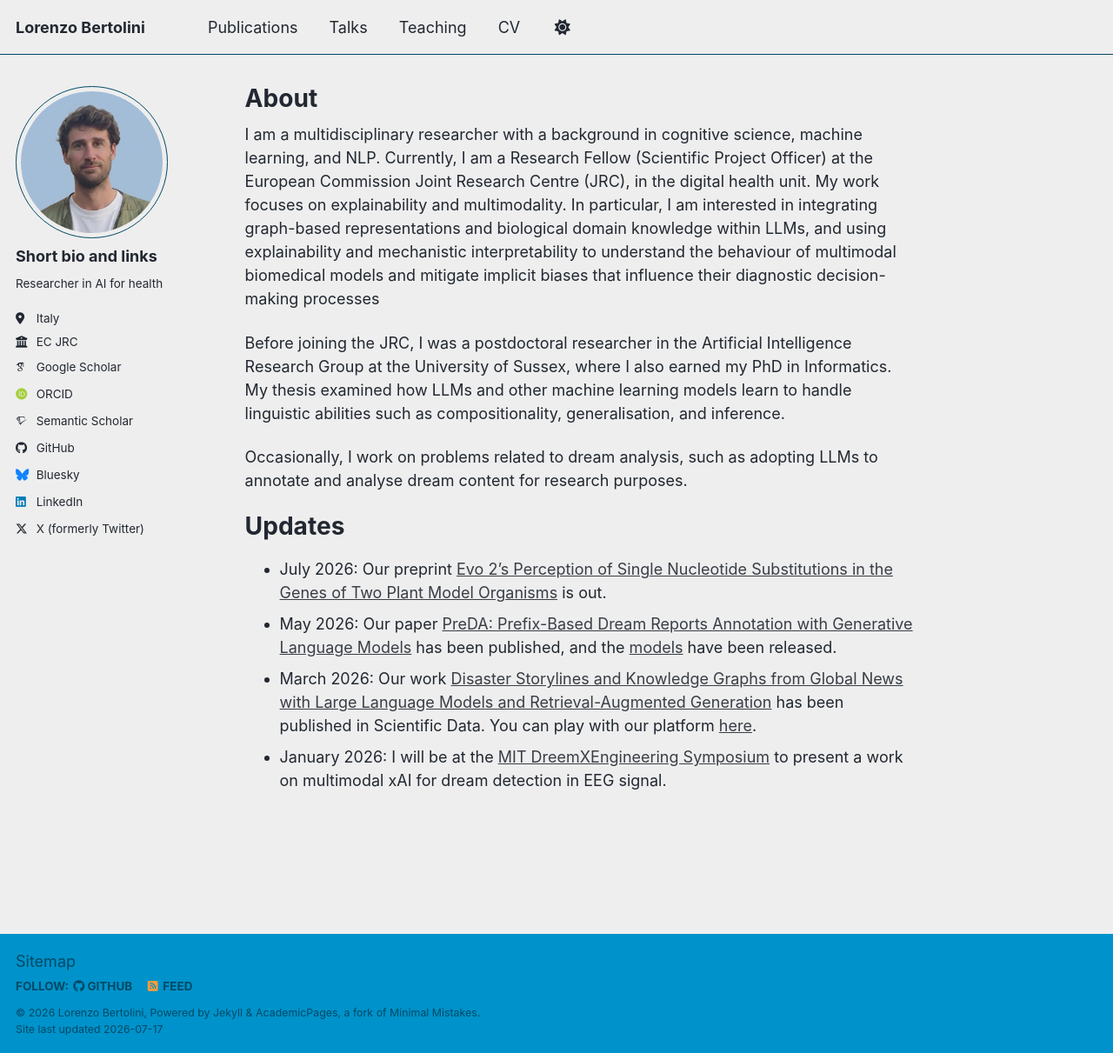
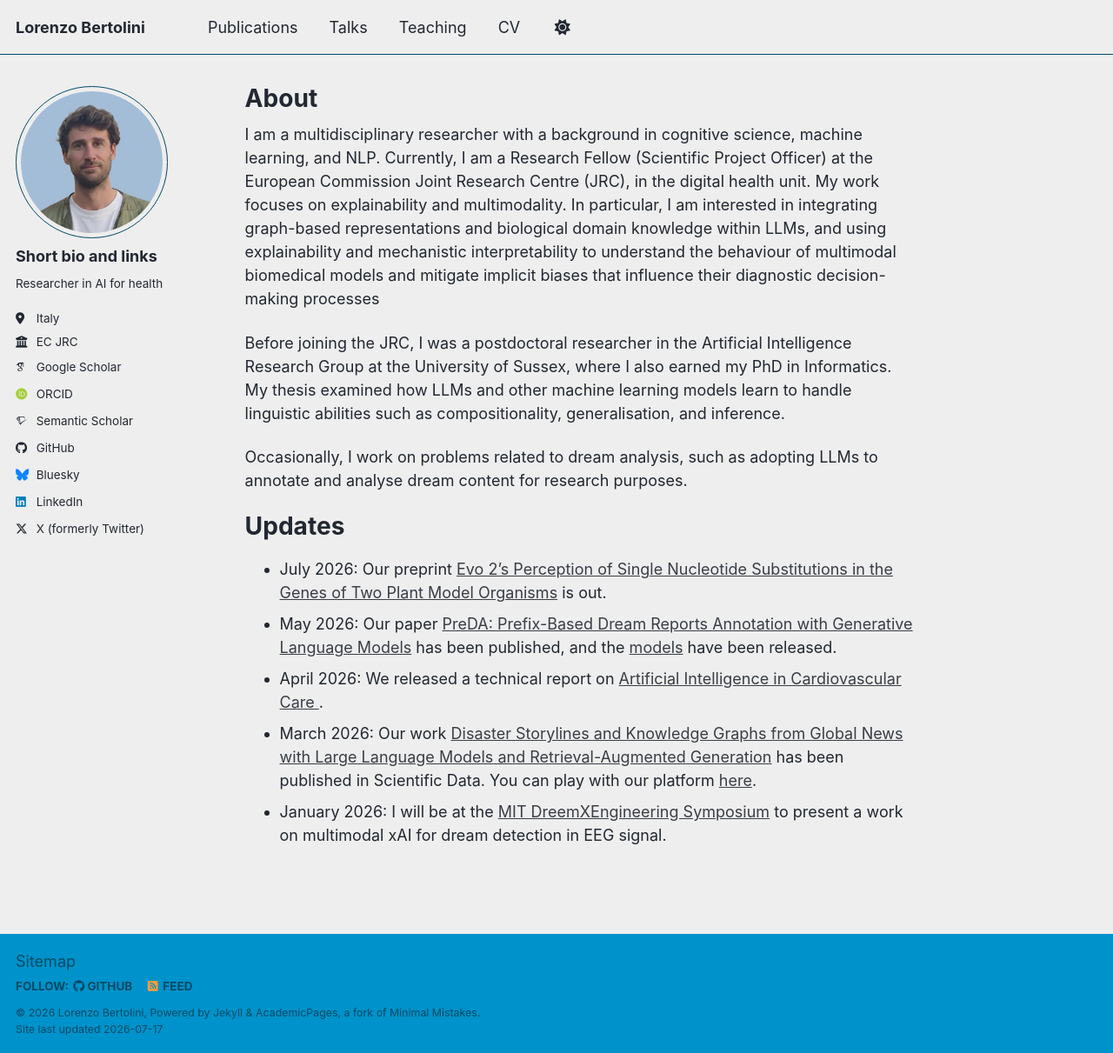
Before and after one commit to lorenzoscottb/lorenzoscottb.github.io, a Jekyll site: the page built from _pages/about.md, in a window 1280 px wide and 1211 px high. Shown: the whole window at 87% size. Built offline with Jekyll 4.4.1, drawn with Linux system fonts in a browser that asks for light colours; some web fonts are replaced; a script bundle is joined from its source files by our own code; library files that are not in the unit come from our copies.

Commit message:
Add April 2026 technical report update to about page

```diff
--- a/_pages/about.md
+++ b/_pages/about.md
@@ -16,5 +16,7 @@ Updates
 ======
 - July 2026: Our preprint [Evo 2's Perception of Single Nucleotide Substitutions in the Genes of Two Plant Model Organisms](https://www.biorxiv.org/content/10.64898/2026.07.01.729829v1.abstract) is out.
 - May 2026: Our paper [PreDA: Prefix-Based Dream Reports Annotation with Generative Language Models](https://link.springer.com/chapter/10.1007/978-3-032-21477-5_13) has been published, and the [models](https://huggingface.co/collections/DReAMy-lib/preda) have been released.
+- April 2026: We released a technical report on [Artificial Intelligence in Cardiovascular Care
+](https://publications.jrc.ec.europa.eu/repository/handle/JRC146049).
 -  March 2026: Our work [Disaster Storylines and Knowledge Graphs from Global News with Large Language Models and Retrieval-Augmented Generation](https://www.nature.com/articles/s41597-026-07036-2) has been published in Scientific Data. You can play with our platform [here](https://huggingface.co/spaces/roncmic/crisesStorylinesRAG).
 -  January 2026: I will be at the [MIT DreemXEngineering Symposium](https://dxe.framer.website/#posters) to present a work on multimodal xAI for dream detection in EEG signal.
```
